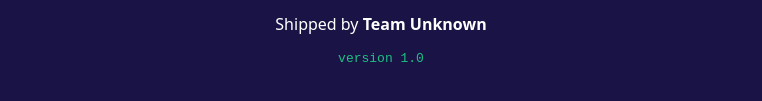
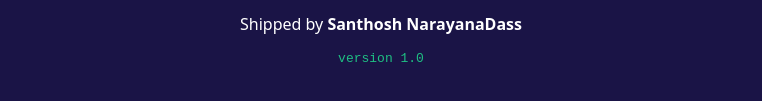
Before and after one commit to mohamedyasin-54/hello-devops, a plain HTML site: page site/index.html in a window 1280 px wide. Shown: the part 417-518 px from the top of the page, without its empty margins (259-1021 px from the left). Drawn offline with Linux system fonts and the light colour scheme.

Commit message:
Set name

```diff
--- a/site/index.html
+++ b/site/index.html
@@ -11,7 +11,7 @@
     <p class="tag">DevOps Bootcamp</p>
     <h1 id="msg">Loading...</h1>
     <!-- LAB: change the team name below, commit, push, and watch the pipeline -->
-    <p>Shipped by <strong id="team">Team Unknown</strong></p>
+    <p>Shipped by <strong id="team">Santhosh NarayanaDass</strong></p>
     <p class="version">version 1.0</p>
   </main>
   <script src="greet.js"></script>
```
